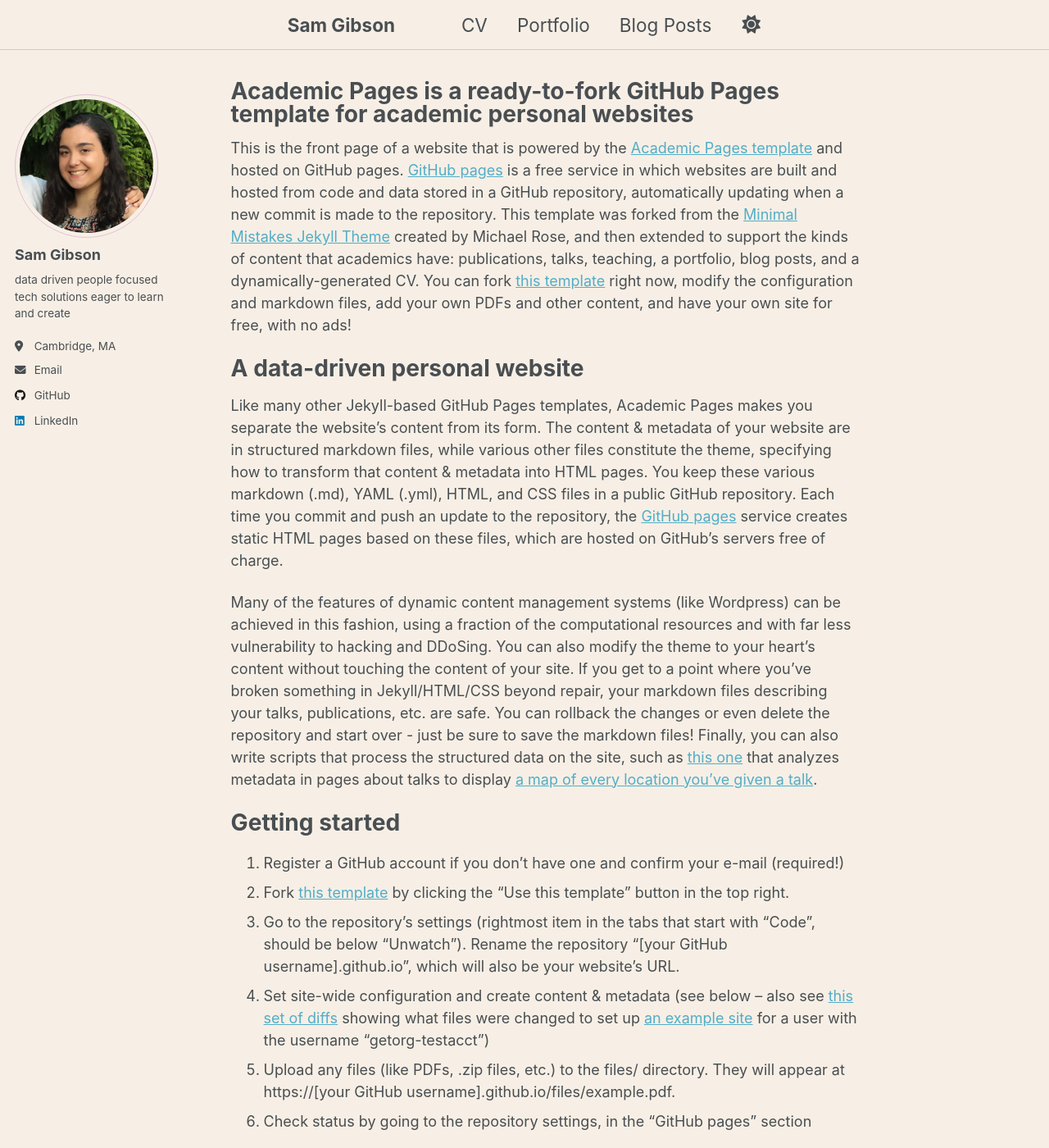
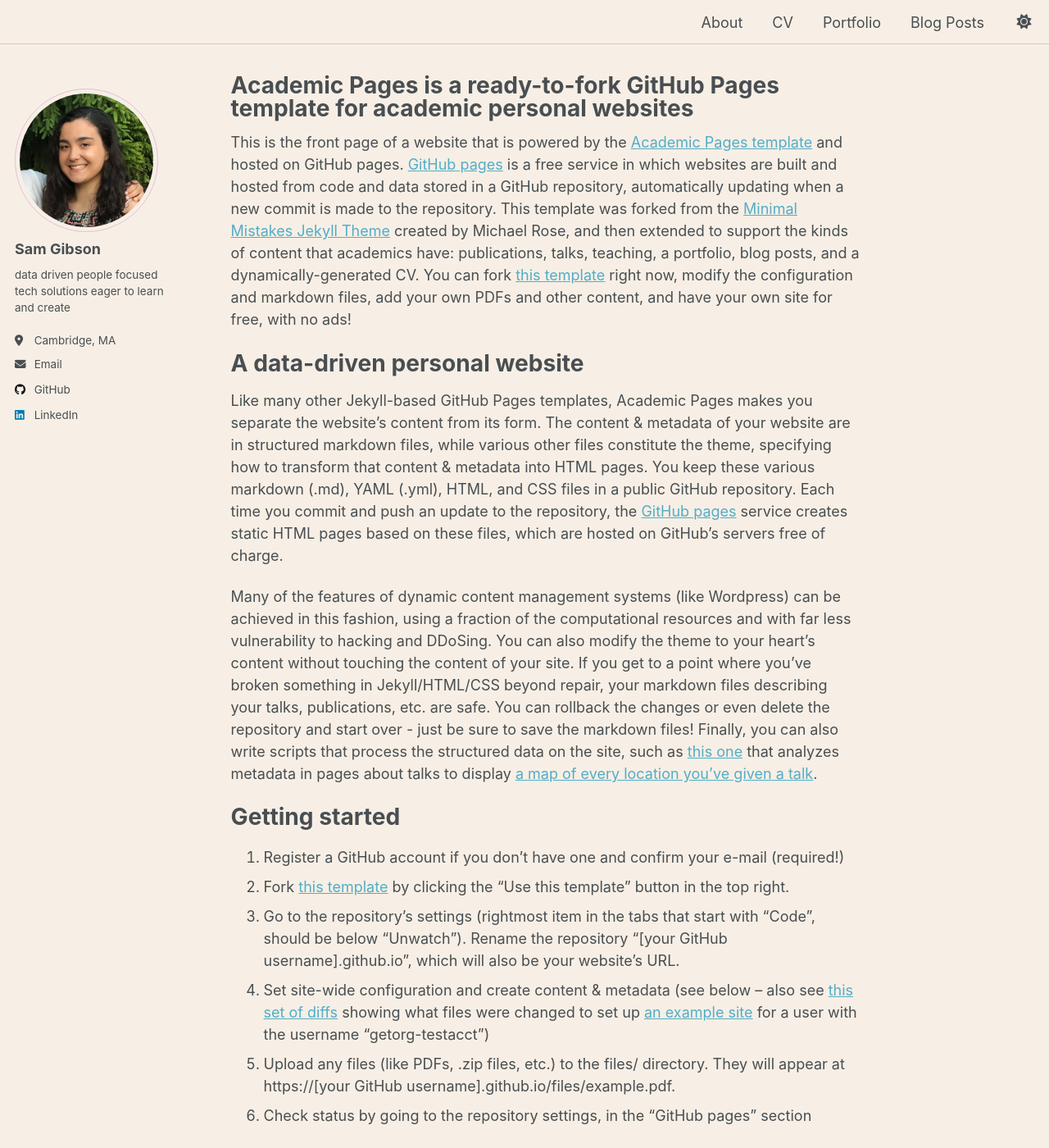
Before and after one commit to smgibson19/smgibson19.github.io, a Jekyll site: the page built from _pages/about.md, in a window 1280 px wide and 1400 px high. Shown: the whole window at 82% size. Built offline with Jekyll 4.4.1, drawn with Linux system fonts in a browser that asks for light colours.

```diff
--- a/_data/navigation.yml
+++ b/_data/navigation.yml
@@ -16,6 +16,7 @@ main:
 
   # - title: "Teaching"
   #   url: /teaching/
+
   - title: "CV"
     url: /cv/
 
@@ -25,8 +26,5 @@ main:
   - title: "Blog Posts"
     url: /year-archive/
 
-  # - title: "CV"
-  #   url: /cv-json/
-
   # - title: "Guide"
   #   url: /markdown/
--- a/_includes/masthead.html
+++ b/_includes/masthead.html
@@ -6,7 +6,7 @@
       <nav id="site-nav" class="greedy-nav">
         <button><div class="navicon"></div></button>
         <ul class="visible-links">
-          <li class="masthead__menu-item masthead__menu-item--lg persist"><a href="{{ base_path }}/">{{ site.title }}</a></li>
+          <li class="masthead__menu-item masthead__menu-item--lg persist"><a href="{{ base_path }}/">About</a></li>
           {% for link in site.data.navigation.main %}
             {% if link.url contains 'http' %}
               {% assign domain = '' %}
--- a/_sass/layout/_masthead.scss
+++ b/_sass/layout/_masthead.scss
@@ -47,8 +47,9 @@
 .masthead__menu {
 
   ul {
-    margin: auto; //center nav menu
-    font-size: $type-size-4;
+    //margin: auto; //center nav menu
+    float: right;
+    font-size: $type-size-5;
     padding: 0;
     clear: both;
     list-style-type: none;
@@ -62,7 +63,7 @@
   white-space: nowrap;
 
   &--lg {
-    padding-right: 2em;
-    font-weight: 700;
+    padding-right: 0em;
+    // font-weight: 700;
   }
 }
--- a/_sass/layout/_navigation.scss
+++ b/_sass/layout/_navigation.scss
@@ -210,7 +210,7 @@
       vertical-align: middle;
 
       &:first-child {
-        font-weight: bold;
+        font-weight: normal;
         text-wrap: wrap;
 
         a {
```
